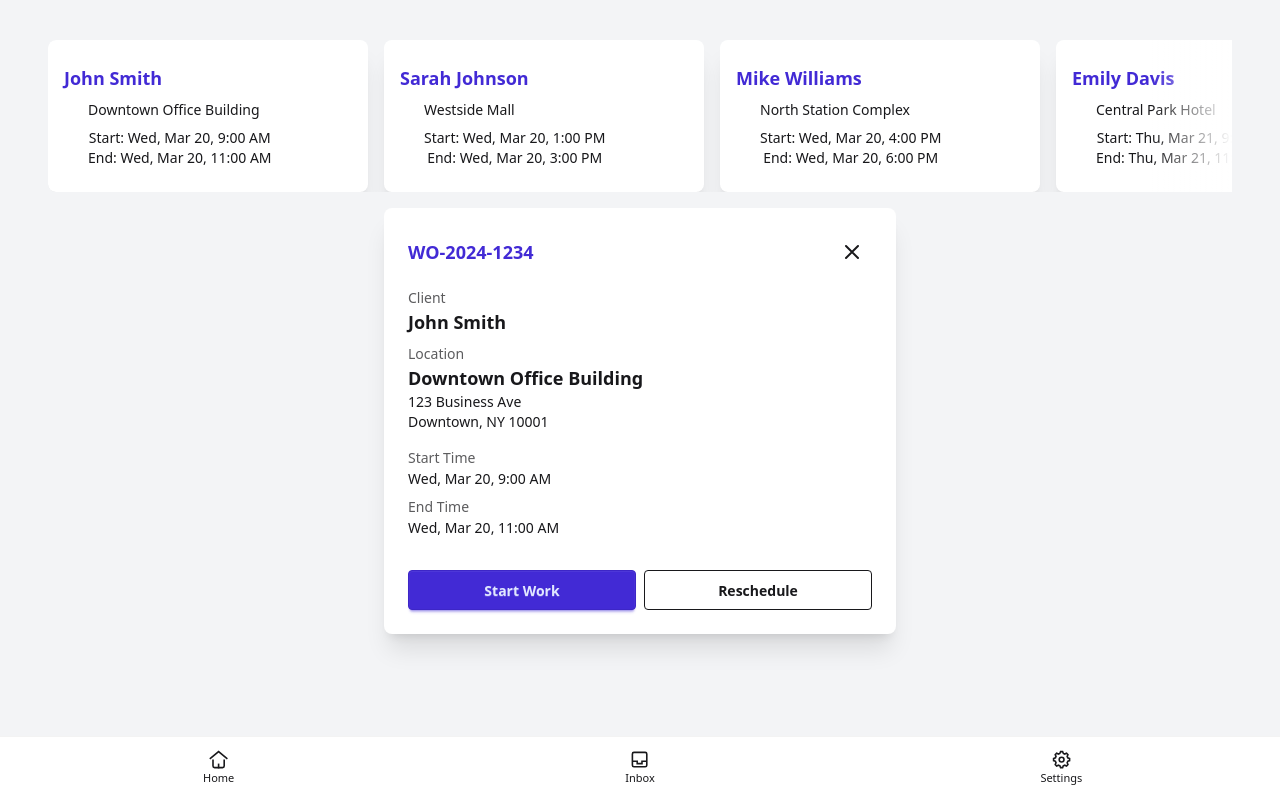
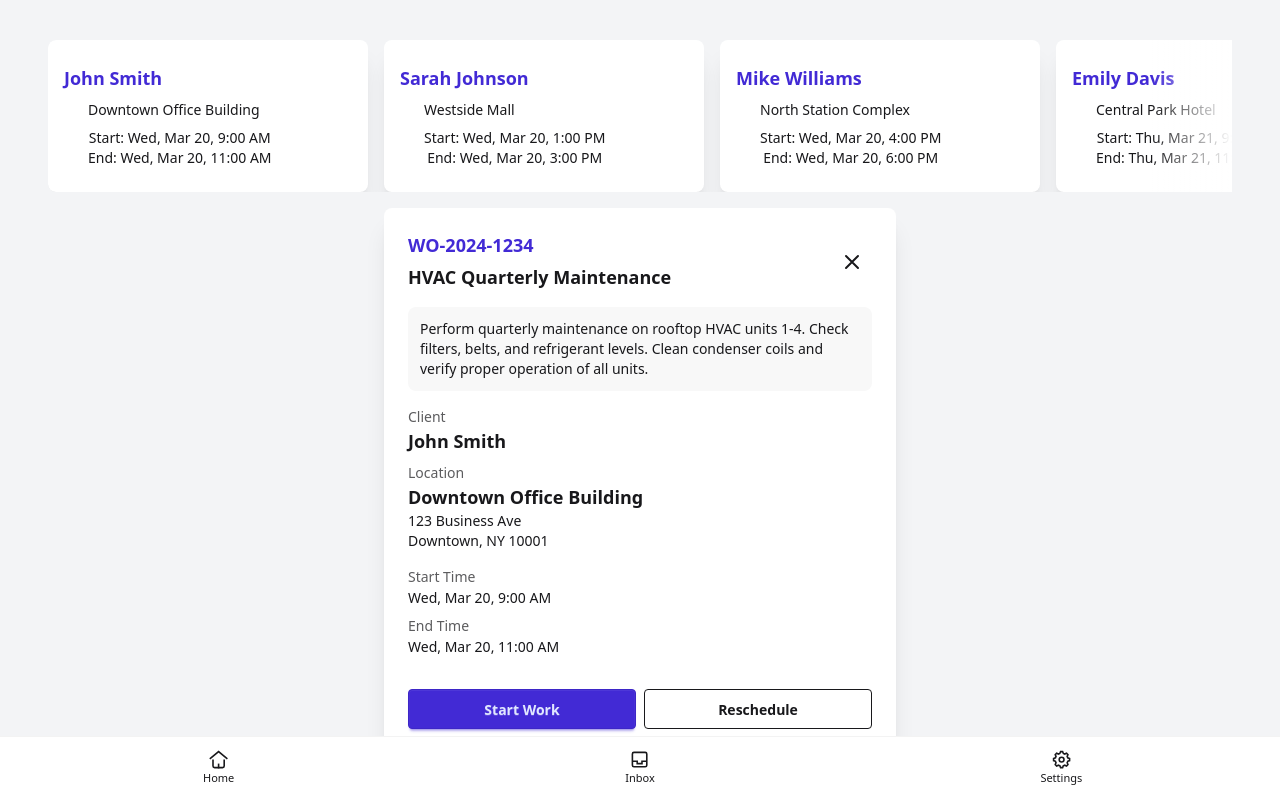
Before and after one commit to josephceth/svelte-pwa, a SvelteKit app: page / in a window 1280 px wide. Both pictures are taken after a click on the button 208 px from the left and 116 px from the top of the page. Built offline with nearby package versions, Linux system fonts and the light colour scheme.

Commit message:
added more mock info and appointment detail

```diff
--- a/src/lib/client/components/ui/AppointmentDetail.svelte
+++ b/src/lib/client/components/ui/AppointmentDetail.svelte
@@ -9,6 +9,8 @@
 		workOrderId: string;
 		startDateTime: Date;
 		endDateTime: Date;
+		title: string;
+		description: string;
 		address: {
 			street: string;
 			city: string;
@@ -37,9 +39,12 @@
 <div class="w-full md:mx-auto md:max-w-lg">
 	<div class="card bg-base-100 shadow-xl">
 		<div class="card-body gap-4">
-			<!-- Header with Work Order ID -->
+			<!-- Header with Work Order ID and Close Button -->
 			<div class="flex items-center justify-between">
-				<h2 class="card-title text-primary">{appointment.workOrderId}</h2>
+				<div>
+					<h2 class="card-title text-primary">{appointment.workOrderId}</h2>
+					<h3 class="mt-1 text-lg font-semibold">{appointment.title}</h3>
+				</div>
 				<button class="btn btn-circle btn-ghost" on:click={handleClose}>
 					<svg
 						xmlns="http://www.w3.org/2000/svg"
@@ -56,6 +61,11 @@
 						/>
 					</svg>
 				</button>
+			</div>
+
+			<!-- Description -->
+			<div class="bg-base-200 rounded-lg p-3 text-sm">
+				{appointment.description}
 			</div>
 
 			<!-- Client and Location Info -->
--- a/src/routes/+page.svelte
+++ b/src/routes/+page.svelte
@@ -11,6 +11,9 @@
 			workOrderId: 'WO-2024-1234',
 			startDateTime: new Date('2024-03-20T09:00:00'),
 			endDateTime: new Date('2024-03-20T11:00:00'),
+			title: 'HVAC Quarterly Maintenance',
+			description:
+				'Perform quarterly maintenance on rooftop HVAC units 1-4. Check filters, belts, and refrigerant levels. Clean condenser coils and verify proper operation of all units.',
 			address: {
 				street: '123 Business Ave',
 				city: 'Downtown',
@@ -24,6 +27,9 @@
 			workOrderId: 'WO-2024-1235',
 			startDateTime: new Date('2024-03-20T13:00:00'),
 			endDateTime: new Date('2024-03-20T15:00:00'),
+			title: 'Escalator Safety Inspection',
+			description:
+				'Conduct monthly safety inspection of main entrance escalators. Check drive chains, step tracks, and handrail systems. Test emergency stop mechanisms and verify proper speed control.',
 			address: {
 				street: '789 Mall Boulevard',
 				city: 'Westside',
@@ -37,6 +43,9 @@
 			workOrderId: 'WO-2024-1236',
 			startDateTime: new Date('2024-03-20T16:00:00'),
 			endDateTime: new Date('2024-03-20T18:00:00'),
+			title: 'Emergency Lighting System Test',
+			description:
+				'Perform annual emergency lighting system inspection. Test battery backup systems, replace failed bulbs, and verify proper coverage in all emergency exit routes.',
 			address: {
 				street: '456 Station Road',
 				city: 'North City',
@@ -50,6 +59,9 @@
 			workOrderId: 'WO-2024-1237',
 			startDateTime: new Date('2024-03-21T09:00:00'),
 			endDateTime: new Date('2024-03-21T11:00:00'),
+			title: 'Kitchen Exhaust Cleaning',
+			description:
+				'Complete quarterly cleaning of main kitchen exhaust system. Clean hood filters, ductwork, and exhaust fans. Inspect fire suppression system and verify proper airflow.',
 			address: {
 				street: '321 Park Avenue',
 				city: 'Central City',
@@ -63,6 +75,9 @@
 			workOrderId: 'WO-2024-1238',
 			startDateTime: new Date('2024-03-21T13:00:00'),
 			endDateTime: new Date('2024-03-21T15:00:00'),
+			title: 'Access Control System Maintenance',
+			description:
+				'Perform scheduled maintenance on building access control system. Test card readers, update firmware, verify door sensors, and check backup power systems.',
 			address: {
 				street: '555 Tech Drive',
 				city: 'Innovation',
```
